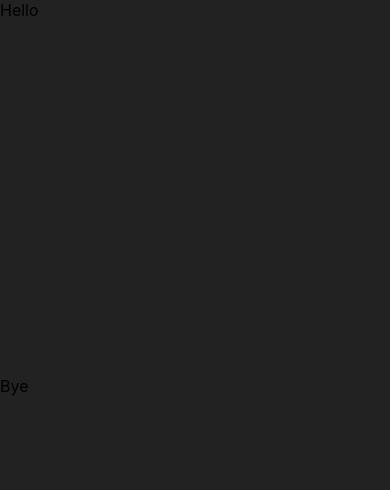
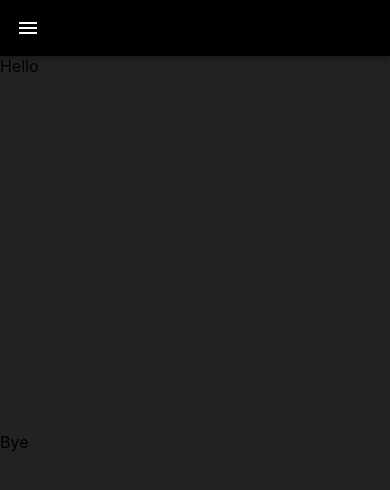
Before and after one commit to shivumat/Resume, a React (Create React App) app: page / in a window 390 px wide. Shown: the top 490 px of the page. Built offline with nearby package versions, Linux system fonts and the light colour scheme.

Commit message:
Side bar final

```diff
--- a/public/styles.css
+++ b/public/styles.css
@@ -1,8 +1,8 @@
 html{
-    height: 100%;
+    height: 89%;
 }
 body{
-    height: 89%;
+    height: 100%;
 }
 
 .bottom-box {
--- a/src/App.css
+++ b/src/App.css
@@ -5,8 +5,8 @@
 }
 @media screen and (min-width: 600px) {
   .App{
-    margin: 4% 0% 4% 4%;
-    height: 92%;
+    margin: 3% 0% 1% 4%;
+    height: 96%;
     width: 96%;
   }
 }
--- a/src/container/bodyPanel/BodyPanel.js
+++ b/src/container/bodyPanel/BodyPanel.js
@@ -3,7 +3,7 @@ import { makeStyles } from '@material-ui/core/styles';
 import Grid from '@material-ui/core/Grid';
 import Hidden from '@material-ui/core/Hidden';
 import SideBar from '../sideBar/SideBar';
-
+import TopAppBar from '../sideBar/TopAppBar';
 
 const useStyles = makeStyles((theme) => ({
   root: {
@@ -16,6 +16,10 @@ export default function BodyPanel() {
   const classes = useStyles();
 
   return (
+    <React.Fragment>
+      <Hidden smUp>
+          <TopAppBar/>
+      </Hidden>
       <Grid container className={classes.root}>
         <Hidden xsDown>
           <Grid item sm={3} md={2} lg={2} xl={2}>
@@ -29,5 +33,6 @@ export default function BodyPanel() {
           Bye
         </Grid>
       </Grid>
+    </React.Fragment>
   );
 }
--- a/src/container/logo/Logo.css
+++ b/src/container/logo/Logo.css
@@ -5,10 +5,3 @@
     margin-left: 25%;
     margin-top: 10%;
 }
-
-@media screen and (max-width: 600px) {
-    .logo{
-        height: 30%;
-        width: 30%;
-    }
-  }
--- a/src/container/sideBar/SideBar.css
+++ b/src/container/sideBar/SideBar.css
@@ -3,3 +3,7 @@
     width: 100%;
     height: 100%;
 }
+
+.toolbar{
+    background-color: black;
+}
--- /dev/null
+++ b/src/container/sideBar/TopAppBar.js
@@ -0,0 +1,66 @@
+import React from 'react';
+import { makeStyles } from '@material-ui/core/styles';
+import Drawer from '@material-ui/core/Drawer';
+import AppBar from '@material-ui/core/AppBar';
+import Toolbar from '@material-ui/core/Toolbar'
+import IconButton from '@material-ui/core/IconButton'
+import MenuIcon from '@material-ui/icons/Menu'
+import Navigation from '../navigation/Navigation'
+
+const useStyles = makeStyles({
+  list: {
+    width: 250,
+  },
+  fullList: {
+    width: 'auto',
+  },
+  menuButton : {
+    backgroundColor : 'black'
+  }
+});
+
+export default function TopAppBar() {
+  const classes = useStyles();
+  const [state, setState] = React.useState({
+    top: false,
+    left: false,
+    bottom: false,
+    right: false,
+  });
+
+  const toggleDrawer = (anchor, open) => (event) => {
+    if (event.type === 'keydown' && (event.key === 'Tab' || event.key === 'Shift')) {
+      return;
+    }
+
+    setState({ ...state, [anchor]: open });
+  };
+
+  const list = (anchor) => (
+    <div
+      className={classes.list}
+      role="presentation"
+      onClick={toggleDrawer(anchor, false)}
+      onKeyDown={toggleDrawer(anchor, false)}
+    >
+      <Navigation/>
+    </div>
+  );
+
+  return (
+    <div>
+        <React.Fragment>
+          <AppBar position="static">
+            <Toolbar className={classes.menuButton}>
+              <IconButton edge="start" color="inherit" aria-label="menu">
+                <MenuIcon onClick={toggleDrawer('left', true)}/>
+              </IconButton>
+            </Toolbar>
+          </AppBar>
+          <Drawer anchor={'left'} open={state['left']} onClose={toggleDrawer('left', false)}>
+            {list('left')}
+          </Drawer>
+        </React.Fragment>
+    </div>
+  );
+}
```
Lines whose indentation alone changed are shown as unchanged.
